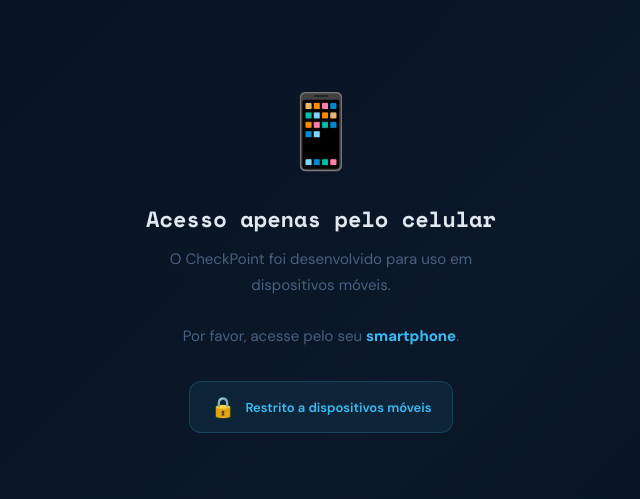
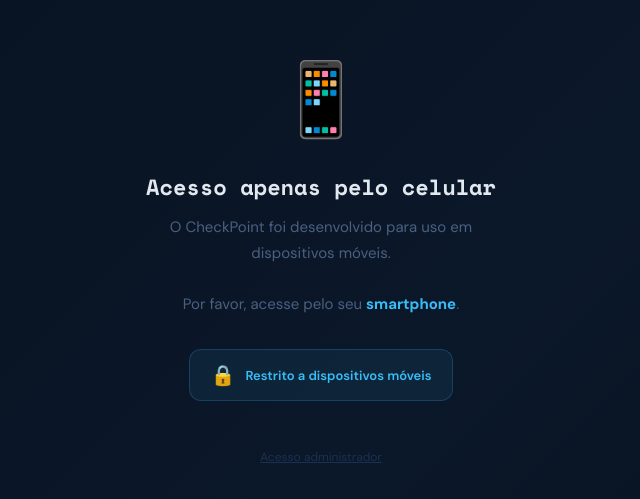
Before and after one commit to brunovitorassi/Checkin-app, a React (Create React App) app: page / in a window 1280 px wide. Shown: the part 141-640 px from the top of the page, without its empty margins (319-959 px from the left). Built offline with nearby package versions, Linux system fonts and the light colour scheme.

Commit message:
Update App.js

```diff
--- a/src/App.js
+++ b/src/App.js
@@ -78,12 +78,14 @@
     (navigator.maxTouchPoints > 1 && /Macintosh/i.test(navigator.userAgent));
 };
 
-function MobileOnly() {
+function MobileOnly({ onAdminAccess }) {
+  const [showAdmin, setShowAdmin] = useState(false);
   return (
     <div style={{
       minHeight:"100vh", display:"flex", alignItems:"center", justifyContent:"center",
       background:"linear-gradient(135deg,#07101f 0%,#0b1829 60%,#071220 100%)",
       fontFamily:"'DM Sans','Segoe UI',sans-serif", color:"#e2e8f0", padding:32, textAlign:"center",
+      flexDirection:"column",
     }}>
       <style>{`@import url('https://fonts.googleapis.com/css2?family=DM+Sans:wght@400;600;700&family=Space+Mono:wght@700&display=swap');*{box-sizing:border-box;margin:0;padding:0}`}</style>
       <div>
@@ -102,6 +104,22 @@
           <span style={{ fontSize:13, color:"#38bdf8", fontWeight:600 }}>Restrito a dispositivos móveis</span>
         </div>
       </div>
+      <button
+        onClick={() => setShowAdmin(v => !v)}
+        style={{ marginTop:48, background:"none", border:"none", color:"#1e3050", fontSize:12,
+          cursor:"pointer", fontFamily:"inherit", textDecoration:"underline" }}>
+        Acesso administrador
+      </button>
+      {showAdmin && onAdminAccess && (
+        <div style={{ marginTop:12 }}>
+          <button onClick={onAdminAccess}
+            style={{ background:"rgba(255,255,255,.05)", border:"1px solid rgba(255,255,255,.1)",
+              borderRadius:10, padding:"10px 20px", color:"#94a3b8", fontSize:13,
+              cursor:"pointer", fontFamily:"inherit" }}>
+            👑 Entrar como administrador
+          </button>
+        </div>
+      )}
     </div>
   );
 }
@@ -450,8 +468,13 @@
   ];
   useEffect(() => { if (isAdmin && tab === "checkin") setTab("historico"); }, [isAdmin]);
 
-  if (!isMobile() && user?.role !== "admin") return <MobileOnly />;
-  if (!user) { if (!isMobile()) return <MobileOnly />; return <LoginScreen onLogin={handleLogin} />; }
+  const [adminOverride, setAdminOverride] = useState(false);
+  const isMob = isMobile();
+  if (!isMob && !adminOverride && user?.role !== "admin") return <MobileOnly onAdminAccess={() => setAdminOverride(true)} />;
+  if (!user) {
+    if (!isMob && !adminOverride) return <MobileOnly onAdminAccess={() => setAdminOverride(true)} />;
+    return <LoginScreen onLogin={handleLogin} />;
+  }
 
   return (
     <div style={S.page}>
```
